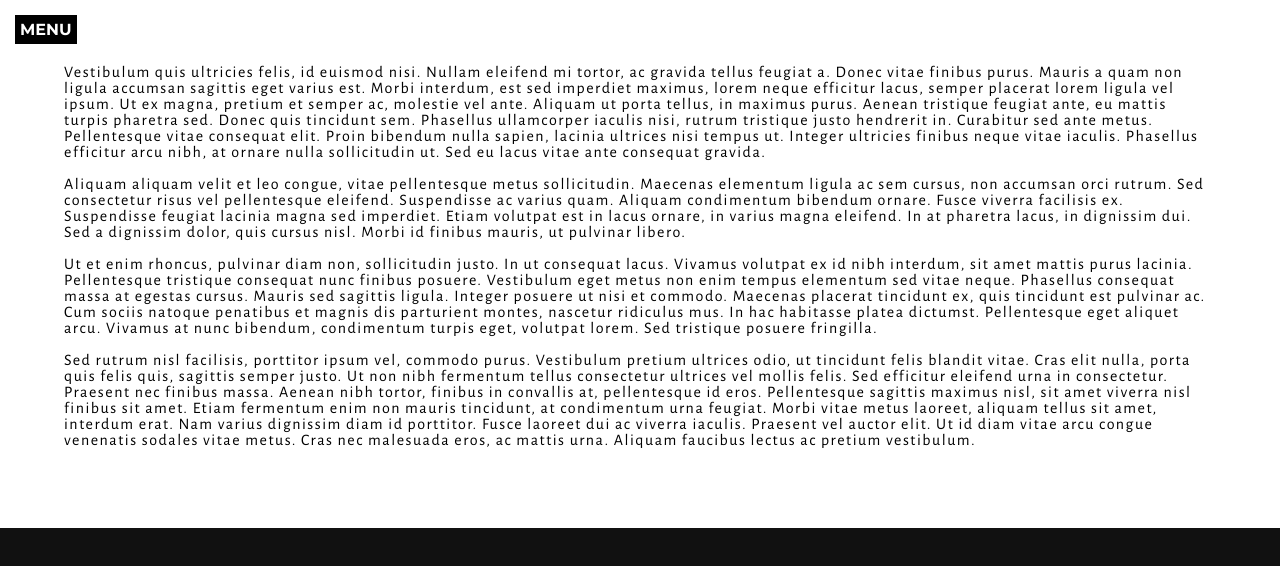
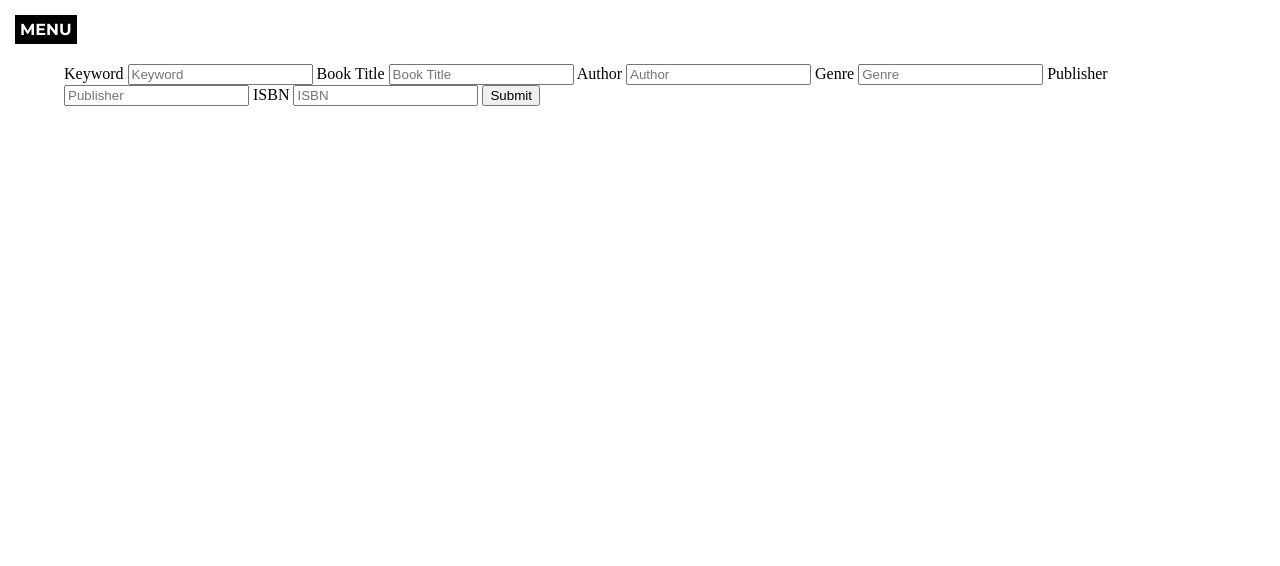
Before and after one commit to vienly/prettynicebooksite, a website: page index.html in a window 1280 px wide. Drawn offline with nearby package versions, Linux system fonts and the light colour scheme.

Commit message:
merged search onto main index

```diff
--- a/index.html
+++ b/index.html
@@ -7,6 +7,20 @@
     <link href="https://fonts.googleapis.com/css?family=Montserrat:400,700" rel="stylesheet" type="text/css">
     <link href='https://fonts.googleapis.com/css?family=Alegreya+Sans:100,300,400' rel='stylesheet' type='text/css'>
     <link href="stylesheets/style.css" rel="stylesheet" type="text/css">
+
+    <script id="results-template" type="text/x-handlebars-template">
+      <div class="clear template">
+        <h3>{{bookTitle}}</h3>
+        <img src="{{thumb}}" alt="Book Cover" />
+        <h5>By: {{author}}</h5>
+        <h6>Genre: {{genre}}</h6>
+        <h6>Publisher: {{publisher}}</h6>
+        <h6>ISBN: {{isbn}}</h6>
+        <h7>Total Ratings: {{ratingsCount}}</h7>
+        <h7>Published Date: {{pubDate}}</h7>
+        <p>{{description}}</p>
+      </div>
+    </script>
 
   </head>
   <body>
@@ -24,18 +38,38 @@
 
     <div class="site-wrap">
       <main>
-        <p>Vestibulum quis ultricies felis, id euismod nisi. Nullam eleifend mi tortor, ac gravida tellus feugiat a. Donec vitae finibus purus. Mauris a quam non ligula accumsan sagittis eget varius est. Morbi interdum, est sed imperdiet maximus, lorem neque efficitur lacus, semper placerat lorem ligula vel ipsum. Ut ex magna, pretium et semper ac, molestie vel ante. Aliquam ut porta tellus, in maximus purus. Aenean tristique feugiat ante, eu mattis turpis pharetra sed. Donec quis tincidunt sem. Phasellus ullamcorper iaculis nisi, rutrum tristique justo hendrerit in. Curabitur sed ante metus. Pellentesque vitae consequat elit. Proin bibendum nulla sapien, lacinia ultrices nisi tempus ut. Integer ultricies finibus neque vitae iaculis. Phasellus efficitur arcu nibh, at ornare nulla sollicitudin ut. Sed eu lacus vitae ante consequat gravida.</p>
-
-        <p>Aliquam aliquam velit et leo congue, vitae pellentesque metus sollicitudin. Maecenas elementum ligula ac sem cursus, non accumsan orci rutrum. Sed consectetur risus vel pellentesque eleifend. Suspendisse ac varius quam. Aliquam condimentum bibendum ornare. Fusce viverra facilisis ex. Suspendisse feugiat lacinia magna sed imperdiet. Etiam volutpat est in lacus ornare, in varius magna eleifend. In at pharetra lacus, in dignissim dui. Sed a dignissim dolor, quis cursus nisl. Morbi id finibus mauris, ut pulvinar libero.</p>
-
-        <p>Ut et enim rhoncus, pulvinar diam non, sollicitudin justo. In ut consequat lacus. Vivamus volutpat ex id nibh interdum, sit amet mattis purus lacinia. Pellentesque tristique consequat nunc finibus posuere. Vestibulum eget metus non enim tempus elementum sed vitae neque. Phasellus consequat massa at egestas cursus. Mauris sed sagittis ligula. Integer posuere ut nisi et commodo. Maecenas placerat tincidunt ex, quis tincidunt est pulvinar ac. Cum sociis natoque penatibus et magnis dis parturient montes, nascetur ridiculus mus. In hac habitasse platea dictumst. Pellentesque eget aliquet arcu. Vivamus at nunc bibendum, condimentum turpis eget, volutpat lorem. Sed tristique posuere fringilla.</p>
-
-        <p>Sed rutrum nisl facilisis, porttitor ipsum vel, commodo purus. Vestibulum pretium ultrices odio, ut tincidunt felis blandit vitae. Cras elit nulla, porta quis felis quis, sagittis semper justo. Ut non nibh fermentum tellus consectetur ultrices vel mollis felis. Sed efficitur eleifend urna in consectetur. Praesent nec finibus massa. Aenean nibh tortor, finibus in convallis at, pellentesque id eros. Pellentesque sagittis maximus nisl, sit amet viverra nisl finibus sit amet. Etiam fermentum enim non mauris tincidunt, at condimentum urna feugiat. Morbi vitae metus laoreet, aliquam tellus sit amet, interdum erat. Nam varius dignissim diam id porttitor. Fusce laoreet dui ac viverra iaculis. Praesent vel auctor elit. Ut id diam vitae arcu congue venenatis sodales vitae metus. Cras nec malesuada eros, ac mattis urna. Aliquam faucibus lectus ac pretium vestibulum.<p>
-
-        </main>
-      </div>
+        <div class="form">
+          <form action="#" id="form-input">
+            <label for="keyword">Keyword
+              <input type="text" placeholder="Keyword" id="keyword">
+            </label>
+            <label for="book-title">Book Title
+              <input type="text" placeholder="Book Title" id="book-title">
+            </label>
+            <label for="author">Author
+              <input type="text" placeholder="Author" id="author">
+            </label>
+            <label for="genre">Genre
+              <input type="text" placeholder="Genre" id="genre">
+            </label>
+            <label for="publisher">Publisher
+              <input type="text" placeholder="Publisher" id="publisher">
+            </label>
+            <label for="isbn">ISBN
+              <input type="text" placeholder="ISBN" id="isbn">
+            </label>
+            <input type="submit" value="Submit">
+          </form>
+        </div>
+        <div id="results"></div>
+      </main>
+    </div>
 
       <script src="scripts/vendors/jquery-2.2.4.min.js"></script>
+      <script src="scripts/vendors/handlebars.js"></script>
+
       <script src="scripts/nav.js"></script>
+      <script src="shane-test/mostFrequent.js"></script>
+      <script src="shane-test/app.js"></script>
   </body>
 </html>
--- a/stylesheets/sass/layout/_body.scss
+++ b/stylesheets/sass/layout/_body.scss
@@ -3,7 +3,8 @@
 
   transition: left 0.5s;
 
-  min-height: 100%;
+  min-height: 100vh;
+  // min-height: 100%;
   min-width: 100%;
   background-color: white; /* Needs a background or else the nav will show through */
   position: relative;
```
Also changed, not shown: shane-test/index.html (indentation only), stylesheets/style.css, 1 other file.
